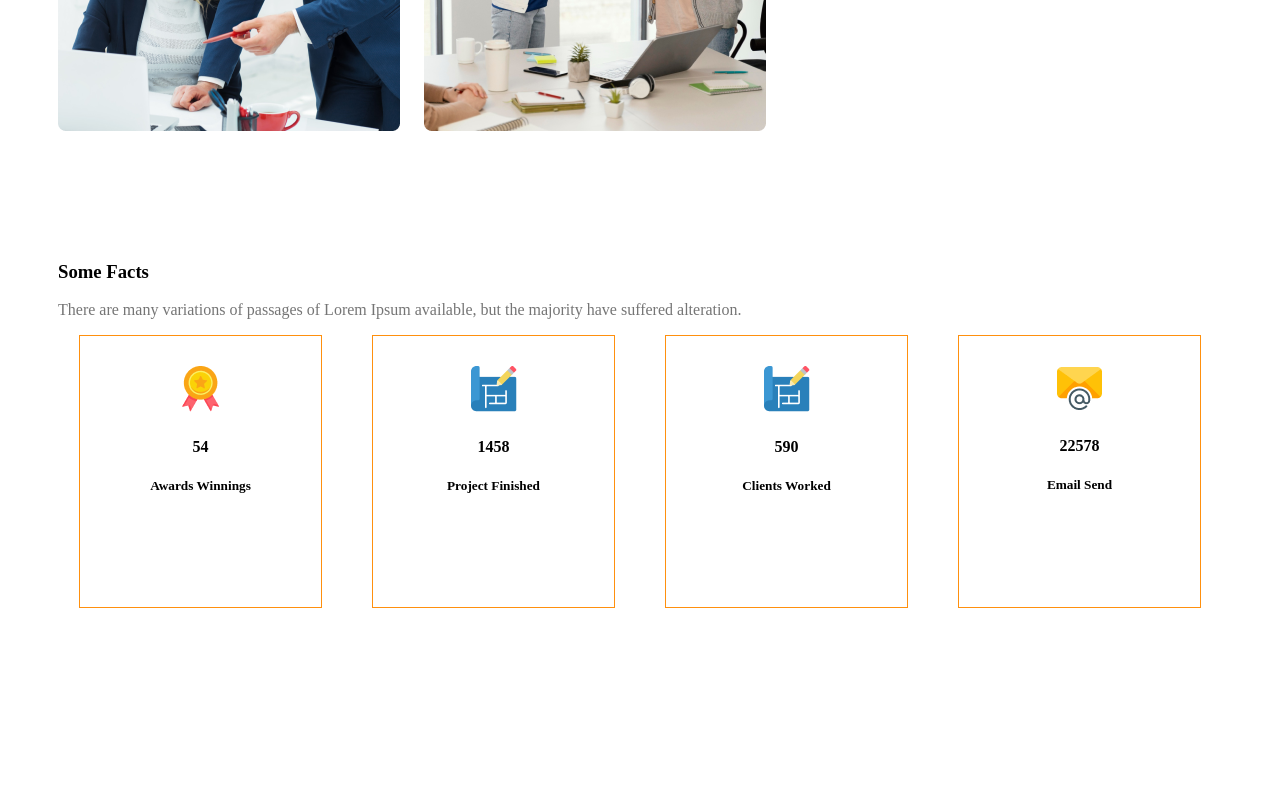
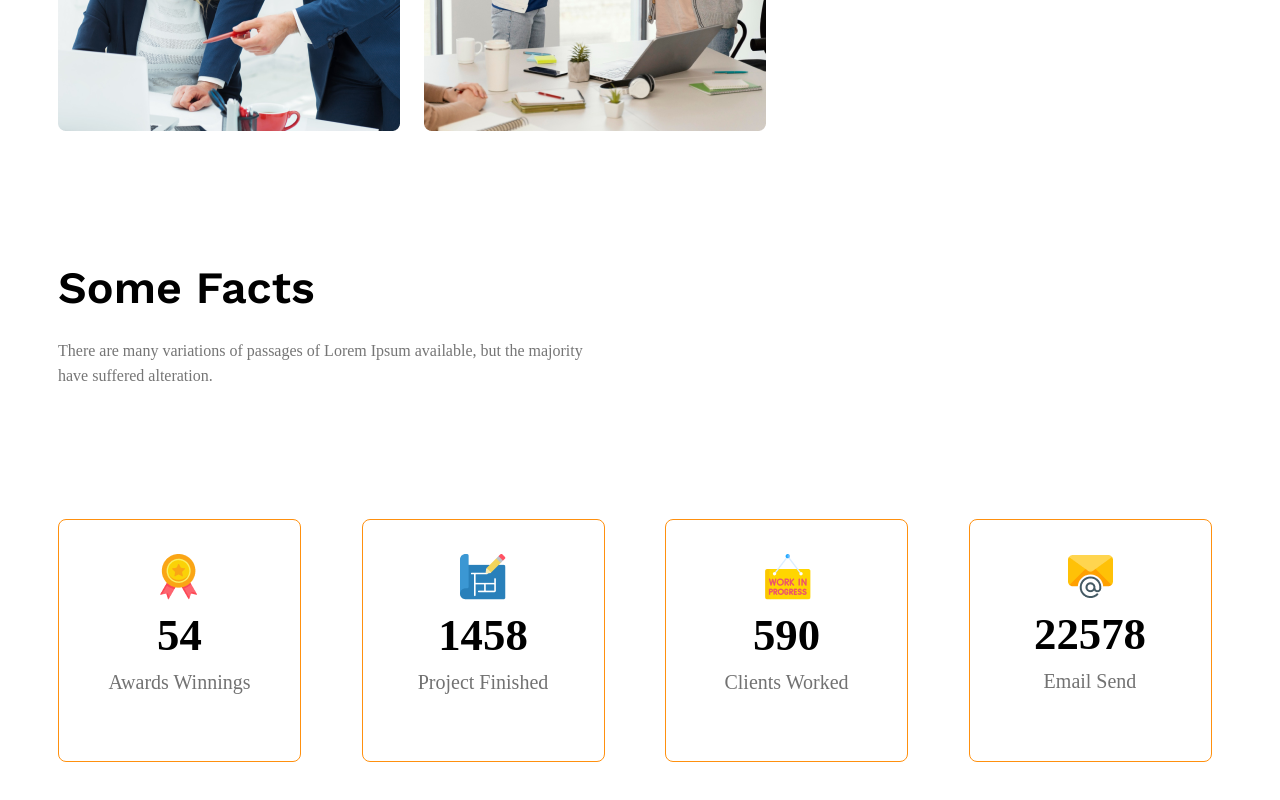
Before and after one commit to saidur20087/g3-architects-resources, a plain HTML site: page index.html in a window 1280 px wide. Shown: the part 1869-2669 px from the top of the page. Before the commit the page ends 2607 px from the top, so only its background shows below. Drawn offline with nearby package versions, Linux system fonts and the light colour scheme.

Commit message:
fact section all most done

```diff
--- a/index.html
+++ b/index.html
@@ -67,29 +67,37 @@
 
         <!-- Feature will Enjoy -->
         <section>
-            <h3 class="section-tilte">Some Facts</h3>
-            <p class="text-light-gray">There are many variations of passages of Lorem Ipsum available, but the majority
+            <h3 class="section-titles">Some Facts</h3>
+            <p class="text-light-gray fact-description">There are many variations of passages of Lorem Ipsum available,
+                but the majority
                 have suffered alteration.</p>
             <div class="facts-container">
-                <div class="fact">
+                <div class="fact-card display-flex">
+                    <div>
                         <img src="./images/icons/ribon.png" alt="" class="fact-icon">
                         <h4 class="fact-number">54</h4>
                         <h5 class="fact-name">Awards Winnings</h5>
                     </div>
-                <div class="fact">
-                    <img src="./images/icons/projects.png" alt="" class="fact-icon">
+                </div>
+                <div class="fact-card display-flex">
+                    <div> <img src="./images/icons/projects.png" alt="" class="fact-icon">
                         <h4 class="fact-number">1458</h4>
                         <h5 class="fact-name">Project Finished</h5>
                     </div>
-                <div class="fact">
-                    <img src="./images/icons/projects.png" alt="" class="fact-icon">
+                </div>
+                <div class="fact-card display-flex">
+                    <div>
+                        <img src="./images/icons/customers.png" alt="" class="fact-icon">
                         <h4 class="fact-number">590</h4>
                         <h5 class="fact-name">Clients Worked</h5>
                     </div>
-                <div class="fact">
+                </div>
+                <div class="fact-card display-flex">
+                    <div>
                         <img src="./images/icons/email.png" alt="" class="fact-icon">
                         <h4 class="fact-number">22578</h4>
                         <h5 class="fact-name">Email Send</h5>
+                    </div>
                 </div>
             </div>
         </section>
--- a/style.css
+++ b/style.css
@@ -23,6 +23,14 @@
     font-family: work sans;
     margin-bottom: 24px;
 }
+
+.section-titles {
+    font-weight: 600;
+    font-size: 2.8rem;
+    font-family: work sans;
+    margin-bottom: 24px;
+}
+
 
 /* header styles */
 
@@ -144,19 +152,43 @@
 
 /* facts */
 .facts-container {
-    display: flex;
+    display: grid;
+    grid-template-columns: repeat(4, 1fr);
     justify-content: center;
     align-items: center;
     gap: 50px;
 }
 
-.facts-container .fact {
+.facts-container .fact-card {
     border: 1px solid #FF900E;
+    border-radius: 8px;
     text-align: center;
     align-items: center;
+    justify-content: center;
     width: 241px;
     height: 241px;
-    padding: 30px 0px 0px 0px;
+    /* padding: 30px 0px 0px 0px; */
+}
+
+.fact-number {
+    font-size: 2.8rem;
+    font-weight: 600;
+    margin-top: 5px;
+    margin-bottom: 10px;
+}
+
+.fact-name {
+    font-size: 1.25rem;
+    font-weight: 500;
+    margin-top: 10px;
+    color: #727272;
+}
+
+.fact-description {
+    max-width: 540px;
+    margin-bottom: 130px;
+    line-height: 1.6;
+
 }
 
 /* Responsive Media Query */
```
Lines whose indentation alone changed are shown as unchanged.
